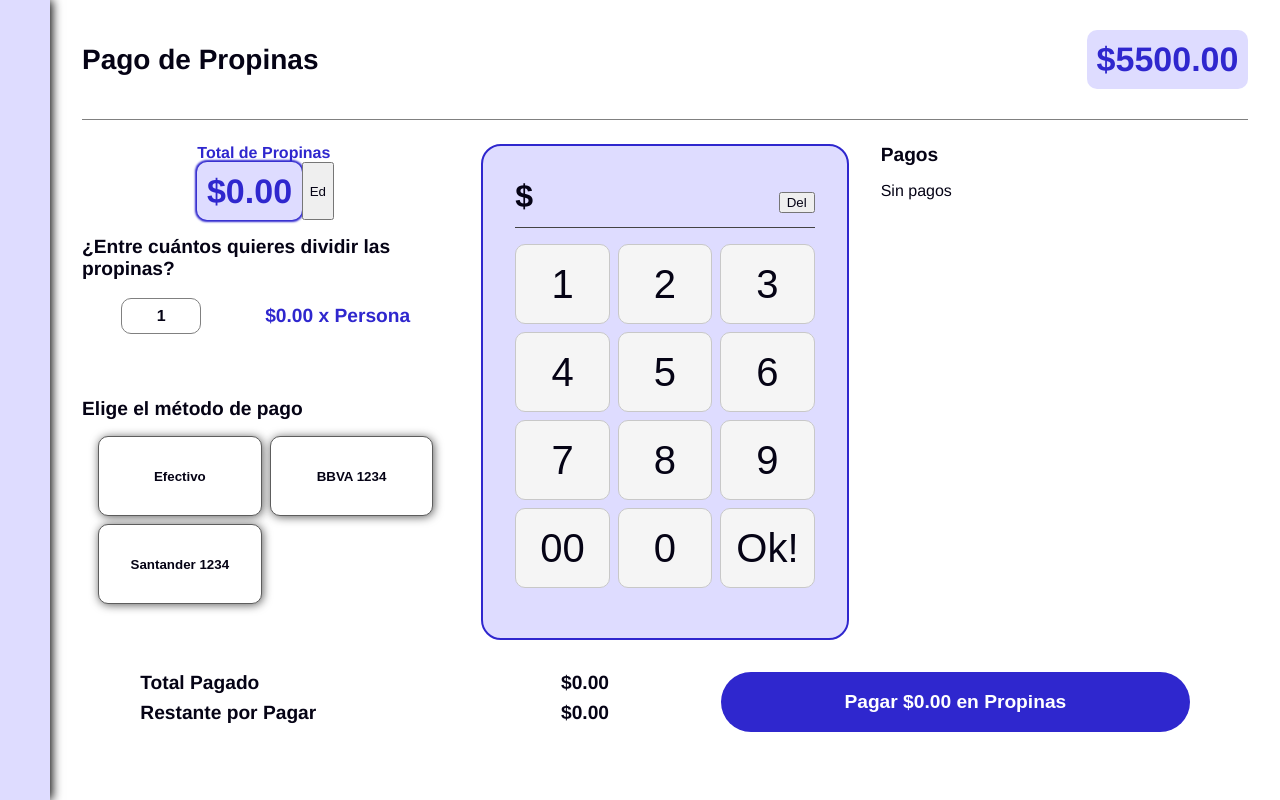
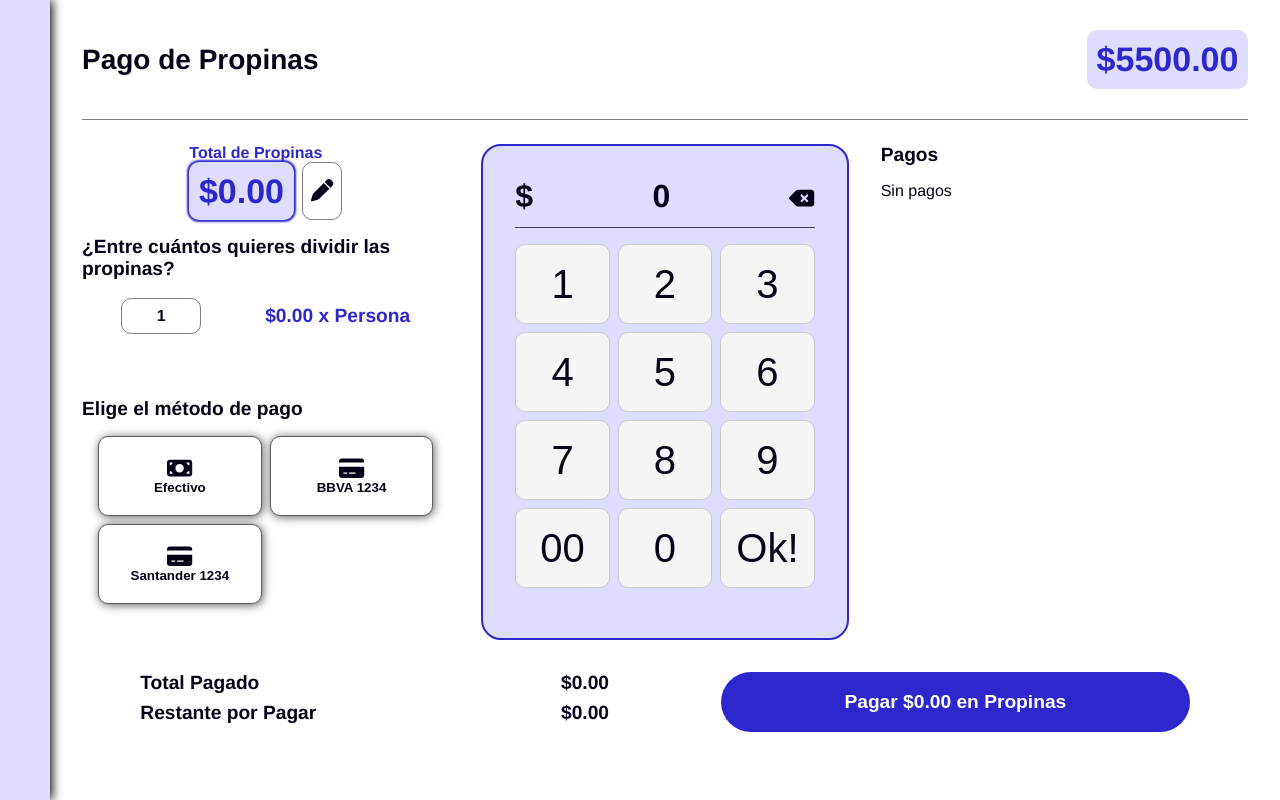
Before and after one commit to Jasid-21/Tips_manager_app, a Vue app: page / in a window 1280 px wide. Built offline with nearby package versions, Linux system fonts and the light colour scheme.

Commit message:
Icons added and some detail styles done

```diff
--- a/package.json
+++ b/package.json
@@ -7,6 +7,9 @@
     "build": "vue-cli-service build"
   },
   "dependencies": {
+    "@fortawesome/fontawesome-svg-core": "^6.5.1",
+    "@fortawesome/free-solid-svg-icons": "^6.5.1",
+    "@fortawesome/vue-fontawesome": "^3.0.6",
     "core-js": "^3.8.3",
     "pinia": "^2.1.7",
     "vue": "^3.2.13",
--- a/src/components/InputDevice.vue
+++ b/src/components/InputDevice.vue
@@ -6,7 +6,9 @@
         $
       </span>
       <span class="result">{{ charsArray.join('') }}</span>
-      <button class="delete" @click="deleteLast">Del</button>
+      <button class="delete-btn" @click="deleteLast">
+        <fai icon="fa-solid fa-delete-left"></fai>
+      </button>
     </div>
     <div class="buttons-container">
       <button v-for="n of Array.from(Array(9).keys())" @click="addChar(n)">
@@ -33,7 +35,7 @@ const pointerValue = computed(() => paymentsStore.pointer);
 const remainingTips = computed(() => paymentsStore.getRemainingTips);
 const paymentMethod = computed(() => paymentsStore.currentPayMethod);
 const tipsFraction = computed(() => paymentsStore.tipsFraction);
-const charsArray = ref<string[]>([]);
+const charsArray = ref<string[]>(['0']);
 
 function handleInitial() {
   if (!initial.value) return;
@@ -70,7 +72,7 @@ function setValue(): void {
 
   paymentsStore.setValue(Number(joined));
 
-  resetValue([]);
+  resetValue(['0']);
   initial.value = true;
   if (pointerValue.value == 'tips') {
     paymentsStore.setPointer('people');
@@ -117,6 +119,15 @@ function setValue(): void {
       font-size: 2rem;
       font-weight: 600;
     }
+
+    .delete-btn {
+      background-color: transparent;
+      padding: 0;
+      width: min-content;
+      height: min-content;
+      border: none;
+      font-size: 1.4rem;
+    }
   }
 
   .buttons-container {
--- a/src/components/PaymentItem.vue
+++ b/src/components/PaymentItem.vue
@@ -1,6 +1,9 @@
 <template>
   <li class="payment-item" :class="{ shadow, cancelable }">
-    <div class="symbol"></div>
+    <div class="symbol">
+      <fai icon="fa-solid fa-money-bill" v-if="item.method == 'Efectivo'"></fai>
+      <fai icon="fa-solid fa-credit-card" v-else></fai>
+    </div>
     <div class="method">{{ item.method }}</div>
     <div class="value">${{ item.value }}</div>
     <div class="date">{{ item.date }}</div>
@@ -46,6 +49,7 @@ li.payment-item {
   grid-template-columns: 50px auto 100px 100px;
 
   & > * {
+    justify-self: center;
     align-self: center;
   }
 
@@ -58,9 +62,27 @@ li.payment-item {
     box-shadow: 0 5px 10px rgb(170, 170, 170);
   }
 
+  .symbol {
+    display: flex;
+    justify-content: center;
+    align-items: center;
+  }
+
+  .method {
+    justify-self: flex-start;
+  }
+
+  .value {
+    color: $accent;
+  }
+
   .date {
     font-size: 1rem;
     font-weight: 500;
   }
+
+  .cancel {
+    cursor: pointer;
+  }
 }
 </style>
--- a/src/components/ProcessContainer.vue
+++ b/src/components/ProcessContainer.vue
@@ -4,7 +4,9 @@
       <span class="title">Total de Propinas</span>
       <div class="flex">
         <AmountContainer :amount="totalTips" :active="pointerValue == 'tips'" />
-        <button class="edit-btn" @click="setPointer('tips')">Ed</button>
+        <button class="edit-btn" @click="setPointer('tips')">
+          <fai icon="fa-solid fa-pen"></fai>
+        </button>
       </div>
     </div>
 
@@ -30,6 +32,9 @@
       <div class="buttons-container">
         <button class="method-selector" :class="{ active: paymentMethod == v }"
           v-for="v of methods" @click="setPayMethod(v)">
+          <fai class="icon" icon="fa-solid fa-money-bill" v-if="v == 'Efectivo'"></fai>
+          <fai class="icon" icon="fa-solid fa-credit-card" v-else></fai>
+          <br>
           {{ v.split('_').join(' ') }}
         </button>
       </div>
@@ -75,6 +80,21 @@ function setPayMethod(method: PaymentMethod): void {
     }
     .flex {
       display: flex;
+      column-gap: 0.5rem;
+
+      .edit-btn {
+        background-color: transparent;
+        border: 1px solid gray;
+        border-radius: 10px;
+        padding: 0.5rem;
+        font-size: 1.4rem;
+
+        &:hover {
+          cursor: pointer;
+          background-color: $secondary;
+          border-color: $primary;
+        }
+      }
     }
   }
 
@@ -141,6 +161,10 @@ function setPayMethod(method: PaymentMethod): void {
         background-color: white;
         box-shadow: 1px 1px 10px var(--border-color);
 
+        .icon {
+          font-size: 1.4rem;
+        }
+
         &.active {
           border: 1px solid $primary;
           box-shadow: 0 0 2px 2px $primary;
--- a/src/main.ts
+++ b/src/main.ts
@@ -3,9 +3,16 @@ import { createPinia } from 'pinia';
 import App from './App.vue';
 import router from './router';
 
+import { library } from '@fortawesome/fontawesome-svg-core';
+import { FontAwesomeIcon } from '@fortawesome/vue-fontawesome';
+import { faMoneyBill, faCreditCard, faArrowRotateLeft, faPen, faDeleteLeft } from '@fortawesome/free-solid-svg-icons';
+
+library.add(faMoneyBill, faCreditCard, faArrowRotateLeft, faPen, faDeleteLeft);
+
 const app = createApp(App);
 const pinia = createPinia();
 
+app.component('fai', FontAwesomeIcon);
 app.use(pinia);
 app.use(router);
 app.mount('#app');
--- a/src/views/HistoryView.vue
+++ b/src/views/HistoryView.vue
@@ -10,7 +10,9 @@
       </ul>
 
       <div class="controls">
-        <button class="reload" @click="getPaymentsList">Re</button>
+        <button class="reload" @click="getPaymentsList">
+          <fai icon="fa-solid fa-arrow-rotate-left"></fai>
+        </button>
       </div>
     </div>
   </div>
@@ -71,8 +73,11 @@ async function getPaymentsList() {
       button {
         width: 100%;
         height: 50px;
+
         border-radius: 10px;
         border: 1px solid gray;
+        background-color: transparent;
+        font-size: 1.4rem;
         margin-bottom: 0.5rem;
       }
     }
```
Also changed, not shown: 1 other file (tests, documents, lock files or other folders).
